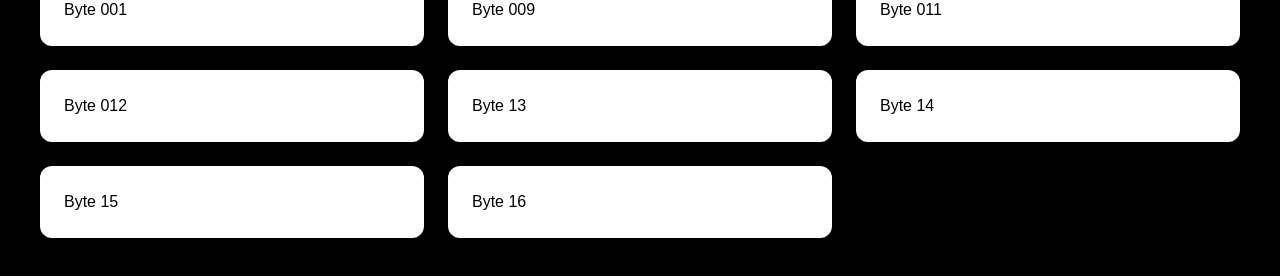
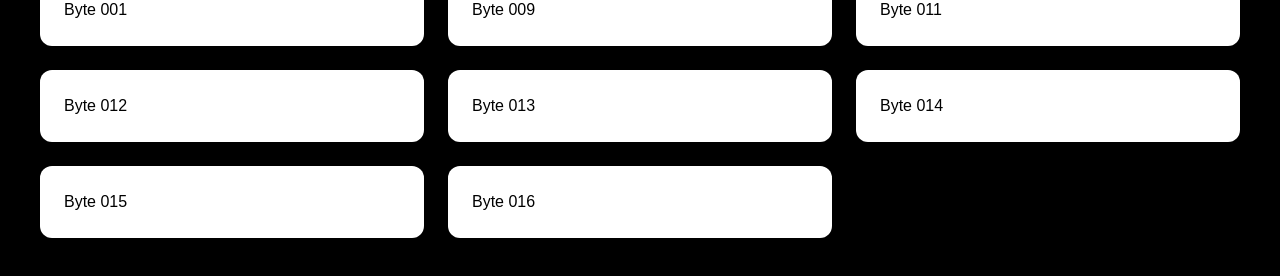
Before and after one commit to Nyxura/nyxura-site, a Next.js app: page /bytes in a window 1280 px wide. Shown: the part 138-414 px from the top of the page. Built offline with nearby package versions, Linux system fonts and the light colour scheme.

Commit message:
fix Byte title padding and sorting on index page

```diff
--- a/src/app/bytes/page.js
+++ b/src/app/bytes/page.js
@@ -7,11 +7,14 @@ export const dynamic = 'force-static';
 export default function ByteIndex() {
   const dirPath = path.join(process.cwd(), 'content/bytes');
   const files = fs.readdirSync(dirPath);
-  const bytes = files.map(filename => ({
+const bytes = files.map(filename => {
+  const match = filename.match(/(\d+)/);
+  const paddedNumber = match ? match[1].padStart(3, '0') : '???';
+  return {
     slug: filename.replace('.html', ''),
-    title: filename.replace('byte-', 'Byte ').replace('.html', '')
-  }));
-
+    title: `Byte ${paddedNumber}`
+  };
+});
   return (
     <main className="min-h-screen bg-black text-white p-10">
       <h1 className="text-4xl font-bold mb-8 text-center">Byte-Sized AI for MC Pros</h1>
```
